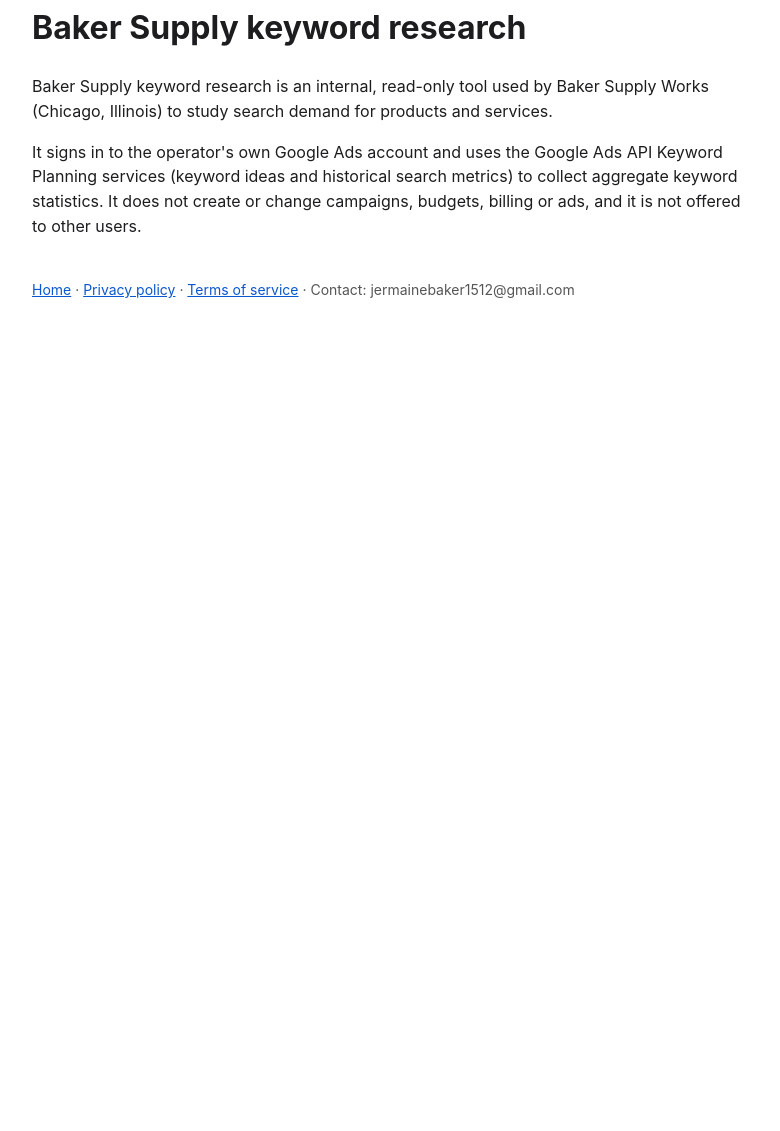
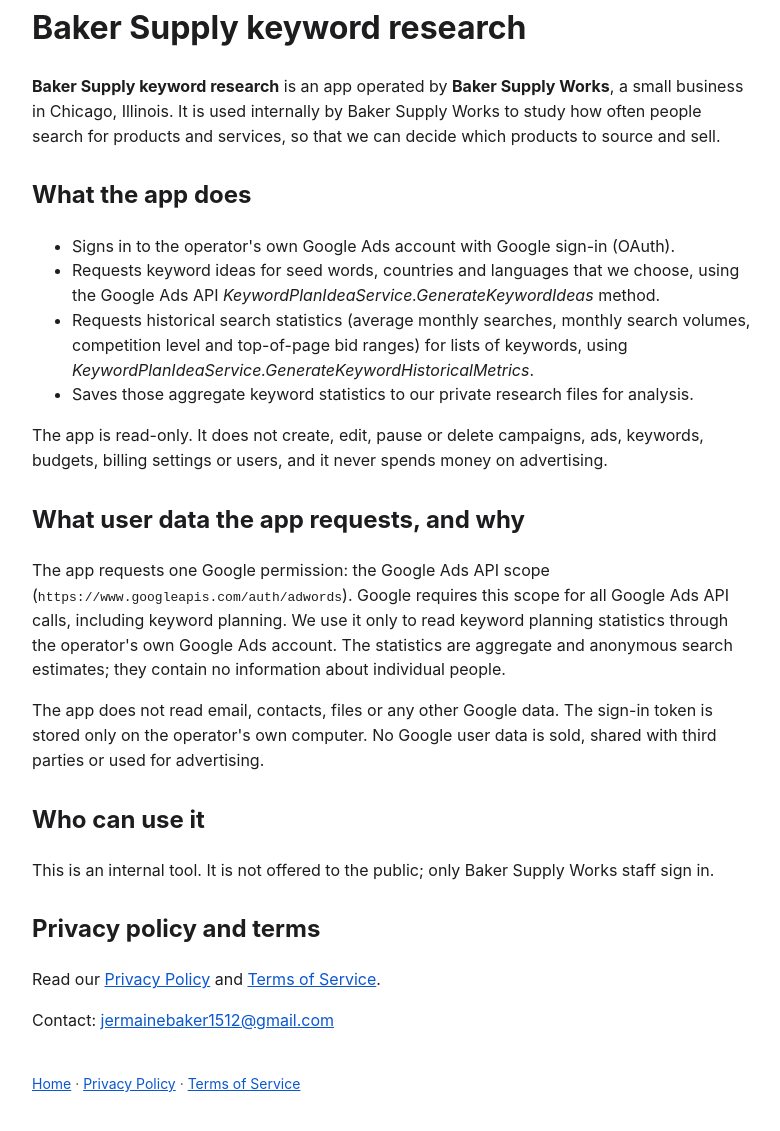
Before and after one commit to jbaker07/jbaker07.github.io, a plain HTML site: page index.html in a window 1280 px wide. Shown: the part 37-1168 px from the top of the page, without its empty margins (248-1028 px from the left). Before the commit the page ends 800 px from the top, so only its background shows below. Drawn offline with Linux system fonts and the light colour scheme.

Commit message:
Home page: full app description, data use and privacy link for Google brand verification

```diff
--- a/index.html
+++ b/index.html
@@ -1,5 +1,28 @@
-<!doctype html><html lang="en"><head><meta charset="utf-8"><title>Baker Supply keyword research</title><meta name="viewport" content="width=device-width, initial-scale=1"><style>body{font-family:-apple-system,Segoe UI,Helvetica,Arial,sans-serif;max-width:720px;margin:40px auto;padding:0 16px;line-height:1.55;color:#1d1d1f;background:#fff}a{color:#0b57d0}footer{margin-top:40px;font-size:14px;color:#555}</style></head><body>
+<!doctype html><html lang="en"><head><meta charset="utf-8"><title>Baker Supply keyword research</title>
+<meta name="description" content="Baker Supply keyword research: an internal, read-only Google Ads API keyword research tool operated by Baker Supply Works.">
+<meta name="viewport" content="width=device-width, initial-scale=1"><style>body{font-family:-apple-system,Segoe UI,Helvetica,Arial,sans-serif;max-width:720px;margin:40px auto;padding:0 16px;line-height:1.55;color:#1d1d1f;background:#fff}a{color:#0b57d0}h2{margin-top:28px}footer{margin-top:40px;font-size:14px;color:#555}</style></head><body>
 <h1>Baker Supply keyword research</h1>
-<p>Baker Supply keyword research is an internal, read-only tool used by Baker Supply Works (Chicago, Illinois) to study search demand for products and services.</p>
-<p>It signs in to the operator's own Google Ads account and uses the Google Ads API Keyword Planning services (keyword ideas and historical search metrics) to collect aggregate keyword statistics. It does not create or change campaigns, budgets, billing or ads, and it is not offered to other users.</p>
-<footer><a href="/">Home</a> · <a href="/privacy.html">Privacy policy</a> · <a href="/terms.html">Terms of service</a> · Contact: jermainebaker1512@gmail.com</footer></body></html>
+<p><strong>Baker Supply keyword research</strong> is an app operated by <strong>Baker Supply Works</strong>, a small business in Chicago, Illinois. It is used internally by Baker Supply Works to study how often people search for products and services, so that we can decide which products to source and sell.</p>
+
+<h2>What the app does</h2>
+<ul>
+<li>Signs in to the operator's own Google Ads account with Google sign-in (OAuth).</li>
+<li>Requests keyword ideas for seed words, countries and languages that we choose, using the Google Ads API <em>KeywordPlanIdeaService.GenerateKeywordIdeas</em> method.</li>
+<li>Requests historical search statistics (average monthly searches, monthly search volumes, competition level and top-of-page bid ranges) for lists of keywords, using <em>KeywordPlanIdeaService.GenerateKeywordHistoricalMetrics</em>.</li>
+<li>Saves those aggregate keyword statistics to our private research files for analysis.</li>
+</ul>
+<p>The app is read-only. It does not create, edit, pause or delete campaigns, ads, keywords, budgets, billing settings or users, and it never spends money on advertising.</p>
+
+<h2>What user data the app requests, and why</h2>
+<p>The app requests one Google permission: the Google Ads API scope (<code>https://www.googleapis.com/auth/adwords</code>). Google requires this scope for all Google Ads API calls, including keyword planning. We use it only to read keyword planning statistics through the operator's own Google Ads account. The statistics are aggregate and anonymous search estimates; they contain no information about individual people.</p>
+<p>The app does not read email, contacts, files or any other Google data. The sign-in token is stored only on the operator's own computer. No Google user data is sold, shared with third parties or used for advertising.</p>
+
+<h2>Who can use it</h2>
+<p>This is an internal tool. It is not offered to the public; only Baker Supply Works staff sign in.</p>
+
+<h2>Privacy policy and terms</h2>
+<p>Read our <a href="https://jbaker07.github.io/privacy.html">Privacy Policy</a> and <a href="https://jbaker07.github.io/terms.html">Terms of Service</a>.</p>
+<p>Contact: <a href="mailto:jermainebaker1512@gmail.com">jermainebaker1512@gmail.com</a></p>
+
+<footer><a href="https://jbaker07.github.io/">Home</a> · <a href="https://jbaker07.github.io/privacy.html">Privacy Policy</a> · <a href="https://jbaker07.github.io/terms.html">Terms of Service</a></footer>
+</body></html>
```
